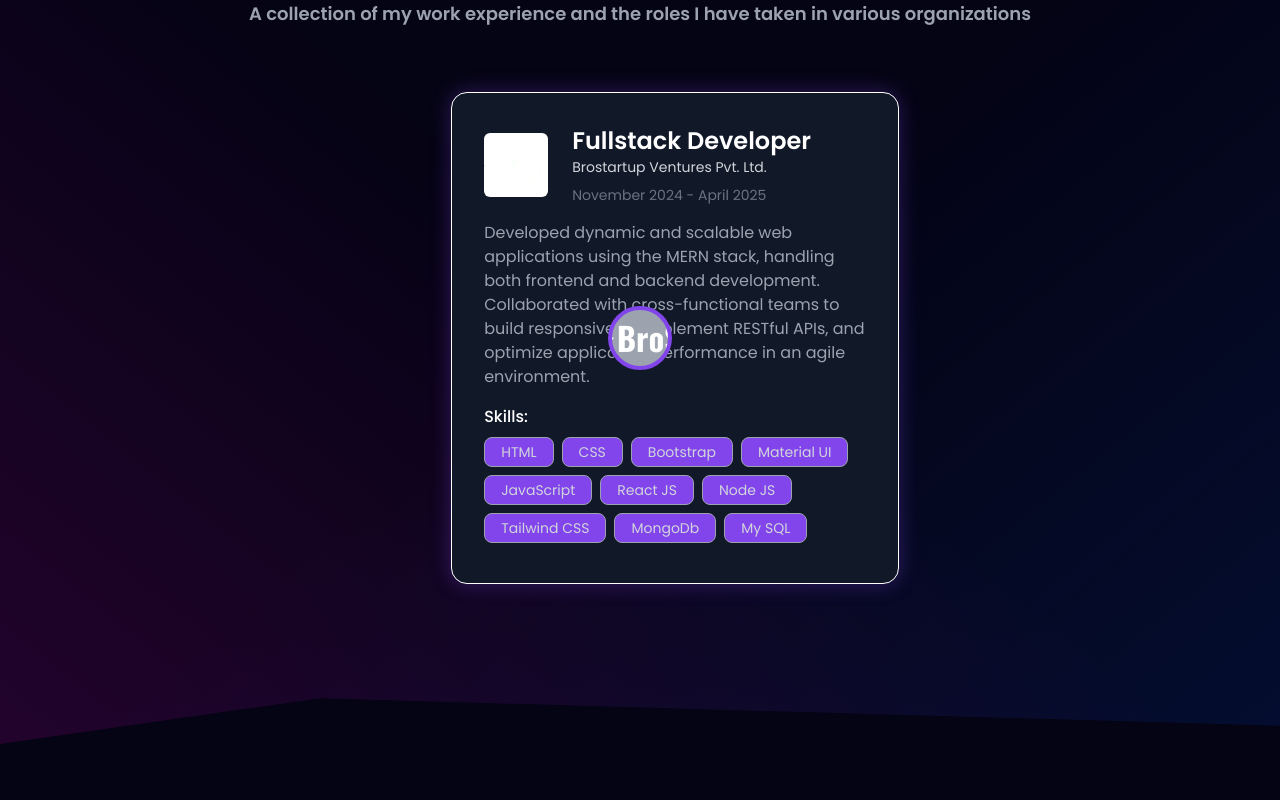
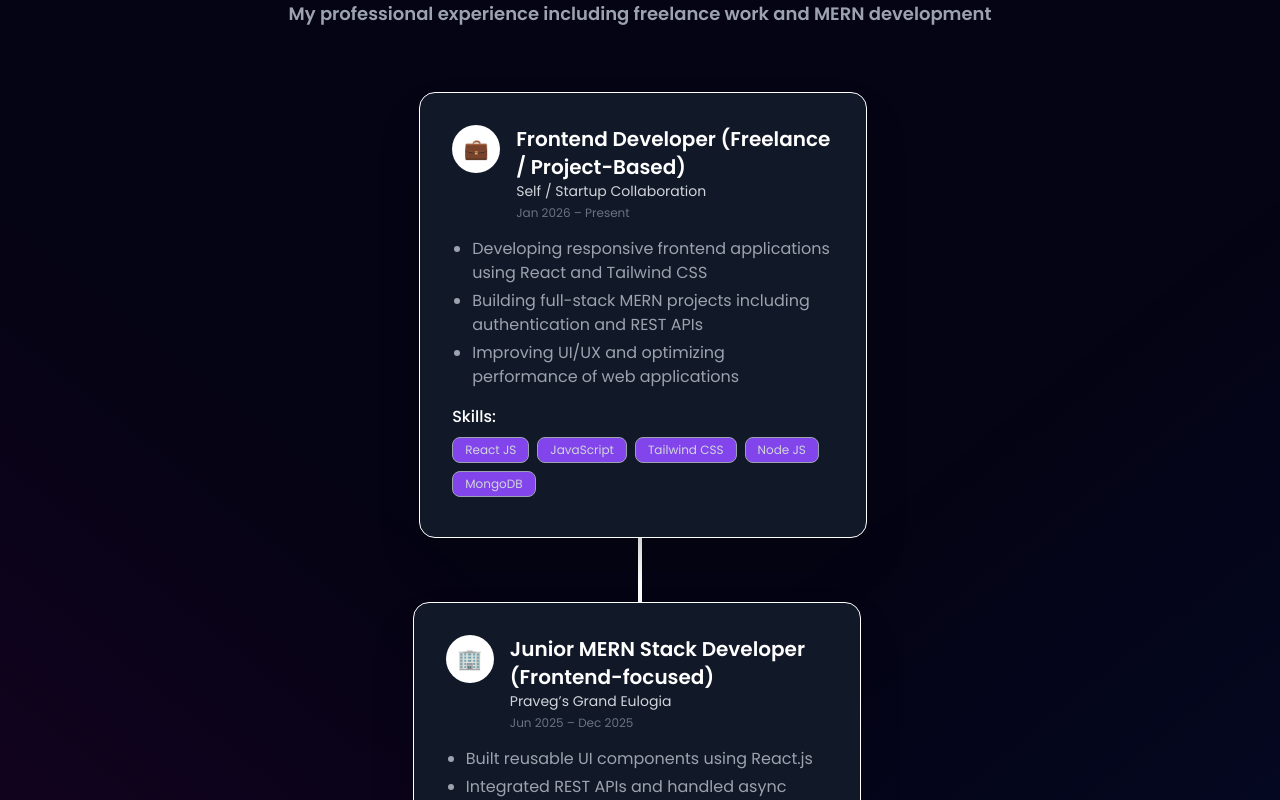
Before and after one commit to sachinchaudhary1999/sachin-portfolio, a React (Vite) app: page / in a window 1280 px wide. Shown: the part 2180-2980 px from the top of the page. Built offline with nearby package versions, Linux system fonts and the light colour scheme.

Commit message:
initial deploy

```diff
--- a/src/components/Experience/Experience.jsx
+++ b/src/components/Experience/Experience.jsx
@@ -1,5 +1,5 @@
 import React from "react";
-import { experiences } from "../../constants"; // Import your data
+import { experiences } from "../../constants";
 
 const Experience = () => {
   return (
@@ -7,84 +7,93 @@ const Experience = () => {
       id="experience"
       className="py-24 pb-24 px-[12vw] md:px-[7vw] lg:px-[16vw] font-sans bg-skills-gradient clip-path-custom-2"
     >
-      {/* Section Title */}
       <div className="text-center mb-16">
         <h2 className="text-4xl font-bold text-white">EXPERIENCE</h2>
         <div className="w-32 h-1 bg-purple-500 mx-auto mt-4"></div>
         <p className="text-gray-400 mt-4 text-lg font-semibold">
-          A collection of my work experience and the roles I have taken in
-          various organizations
+          My professional experience including freelance work and MERN development
         </p>
       </div>
 
-      {/* Experience Timeline */}
+      {/* ✅ YOUR FIXED TIMELINE */}
       <div className="relative">
-        {/* Vertical line */}
-        <div className="absolute sm:left-1/2 left-0 transform -translate-x-1/2 sm:-translate-x-0 w-1 bg-white h-full"></div>
 
-        {/* Experience Entries */}
+        <div className="absolute sm:left-1/2 left-0 transform -translate-x-1/2 w-1 bg-white h-full z-0"></div>
+
         {experiences.map((experience, index) => (
           <div
             key={experience.id}
-            className={`flex flex-col sm:flex-row items-center mb-16 ${
+            className={`relative flex flex-col sm:flex-row items-center mb-16 ${
               index % 2 === 0 ? "sm:justify-end" : "sm:justify-start"
             }`}
           >
-            {/* Timeline Circle */}
-            <div className="absolute sm:left-1/2 left-0 transform -translate-x-1/2 bg-gray-400 border-4 border-[#8245ec] w-12 h-12 sm:w-16 sm:h-16 rounded-full flex justify-center items-center z-10">
+
+            <div className="absolute sm:left-1/2 left-0 transform -translate-x-1/2 bg-gray-400 border-4 border-[#8245ec] w-12 h-12 sm:w-16 sm:h-16 rounded-full flex justify-center items-center z-0">
+              {typeof experience.img === "string" ? (
+                <span className="text-xl">{experience.img}</span>
+              ) : (
                 <img
                   src={experience.img}
                   alt={experience.company}
                   className="w-full h-full object-cover rounded-full"
                 />
+              )}
             </div>
 
-            {/* Content Section */}
             <div
-              className={`w-full sm:max-w-md p-4 sm:p-8 rounded-2xl shadow-2xl border border-white bg-gray-900 backdrop-blur-md shadow-[0_0_20px_1px_rgba(130,69,236,0.3)] ${
+              className={`relative z-10 w-full sm:max-w-md p-4 sm:p-8 rounded-2xl shadow-2xl border border-white bg-gray-900 backdrop-blur-md ${
                 index % 2 === 0 ? "sm:ml-0" : "sm:mr-0"
-              } sm:ml-44 sm:mr-44 ml-8 transform transition-transform duration-300 hover:scale-105`}
+              } sm:ml-52 sm:mr-52 ml-8`}
             >
-              {/* Flex container for image and text */}
-              <div className="flex items-center space-x-6">
-                {/* Company Logo/Image */}
-                <div className="w-16 h-16 bg-white rounded-md overflow-hidden">
+
+              <div className="flex items-start gap-4">
+                <div className="min-w-[48px] h-[48px] flex items-center justify-center bg-white rounded-full text-xl">
+                  {typeof experience.img === "string" ? (
+                    <span>{experience.img}</span>
+                  ) : (
                     <img
                       src={experience.img}
                       alt={experience.company}
-                    className="w-full h-full object-cover"
+                      className="w-full h-full object-cover rounded-full"
                     />
+                  )}
                 </div>
 
-                {/* Role, Company Name, and Date */}
-                <div className="flex flex-col justify-between">
                 <div>
-                    <h3 className="text-xl sm:text-2xl font-semibold text-white">
+                  <h3 className="text-lg sm:text-xl font-semibold text-white">
                     {experience.role}
                   </h3>
-                    <h4 className="text-md sm:text-sm text-gray-300">
+                  <h4 className="text-sm text-gray-300">
                     {experience.company}
                   </h4>
-                  </div>
-                  {/* Date at the bottom */}
-                  <p className="text-sm text-gray-500 mt-2">{experience.date}</p>
+                  <p className="text-xs text-gray-500 mt-1">
+                    {experience.date}
+                  </p>
                 </div>
               </div>
 
-              <p className="mt-4 text-gray-400">{experience.desc}</p>
+              <ul className="mt-4 text-gray-400 list-disc pl-5 space-y-1">
+                {Array.isArray(experience.desc)
+                  ? experience.desc.map((point, i) => (
+                      <li key={i}>{point}</li>
+                    ))
+                  : <li>{experience.desc}</li>}
+              </ul>
+
               <div className="mt-4">
                 <h5 className="font-medium text-white">Skills:</h5>
-                <ul className="flex flex-wrap mt-2">
-                  {experience.skills.map((skill, index) => (
-                    <li
-                      key={index}
-                      className="bg-[#8245ec] text-gray-300 px-4 py-1 text-xs sm:text-sm rounded-lg mr-2 mb-2 border border-gray-400"
+                <div className="flex flex-wrap mt-2">
+                  {experience.skills.map((skill) => (
+                    <span
+                      key={skill}
+                      className="bg-[#8245ec] text-gray-300 px-3 py-1 text-xs rounded-lg mr-2 mb-2 border border-gray-400"
                     >
                       {skill}
-                    </li>
+                    </span>
                   ))}
-                </ul>
                 </div>
+              </div>
+
             </div>
           </div>
         ))}
--- a/src/constants.js
+++ b/src/constants.js
@@ -115,27 +115,71 @@ export const SkillsInfo = [
 export const experiences = [
   {
     id: 0,
-      img:Brostartup ,
-      role: "Fullstack Developer",
+    img: "💼",
+    role: "Frontend Developer (Freelance / Project-Based)",
+    company: "Self / Startup Collaboration",
+    date: "Jan 2026 – Present",
+    desc: [
+      "Developing responsive frontend applications using React and Tailwind CSS",
+      "Building full-stack MERN projects including authentication and REST APIs",
+      "Improving UI/UX and optimizing performance of web applications",
+    ],
+    skills: ["React JS", "JavaScript", "Tailwind CSS", "Node JS", "MongoDB"],
+  },
+  {
+    id: 1,
+    img: "🏢",
+    role: "Junior MERN Stack Developer (Frontend-focused)",
+    company: "Praveg’s Grand Eulogia",
+    date: "Jun 2025 – Dec 2025",
+    desc: [
+      "Built reusable UI components using React.js",
+      "Integrated REST APIs and handled async data flow",
+      "Improved application responsiveness and UX",
+    ],
+    skills: ["React JS", "JavaScript", "Tailwind CSS", "API Integration"],
+  },
+  {
+    id: 2,
+    img: "🎓",
+    role: "Full Stack Developer Intern",
     company: "Brostartup Ventures Pvt. Ltd.",
-      date: "November 2024 - April 2025",
-      desc: "Developed dynamic and scalable web applications using the MERN stack, handling both frontend and backend development. Collaborated with cross-functional teams to build responsive UI, implement RESTful APIs, and optimize application performance in an agile environment.",
-      skills: [
-        "HTML",
-        "CSS",
-        "Bootstrap",
-        "Material UI",
-        "JavaScript",
-        "React JS",
-        // "TypeScript",
-        "Node JS",
-        "Tailwind CSS",
-        "MongoDb",
-        "My SQL",
-        // "Redux",
-        // " Next Js",
+    date: "Nov 2024 – Apr 2025",
+    desc: [
+      "Worked on frontend and backend using MERN stack",
+      "Built responsive UI and integrated APIs",
+      "Debugged and tested applications",
     ],
+    skills: ["React JS", "Node JS", "MongoDB", "JavaScript"],
   },
+];
+
+
+
+  // export const experiences = [
+  //   {
+  //     id: 0,
+  //     img:Brostartup ,
+  //     role: "Fullstack Developer",
+  //     company: "Brostartup Ventures Pvt. Ltd.",
+  //     date: "November 2024 - April 2025",
+  //     desc: "Developed dynamic and scalable web applications using the MERN stack, handling both frontend and backend development. Collaborated with cross-functional teams to build responsive UI, implement RESTful APIs, and optimize application performance in an agile environment.",
+  //     skills: [
+  //       "HTML",
+  //       "CSS",
+  //       "Bootstrap",
+  //       "Material UI",
+  //       "JavaScript",
+  //       "React JS",
+  //       // "TypeScript",
+  //       "Node JS",
+  //       "Tailwind CSS",
+  //       "MongoDb",
+  //       "My SQL",
+  //       // "Redux",
+  //       // " Next Js",
+  //     ],
+  //   },
     // {
     //   id: 1,
     //   img: agcLogo,
@@ -169,7 +213,7 @@ export const SkillsInfo = [
     //     "Material UI",
     //   ],
     // },
-  ];
+  // ];
 
   export const education = [
      {
```
Also changed, not shown: src/components/Education/Education.jsx (+37 -29 lines). Lines whose indentation alone changed are shown as unchanged.
